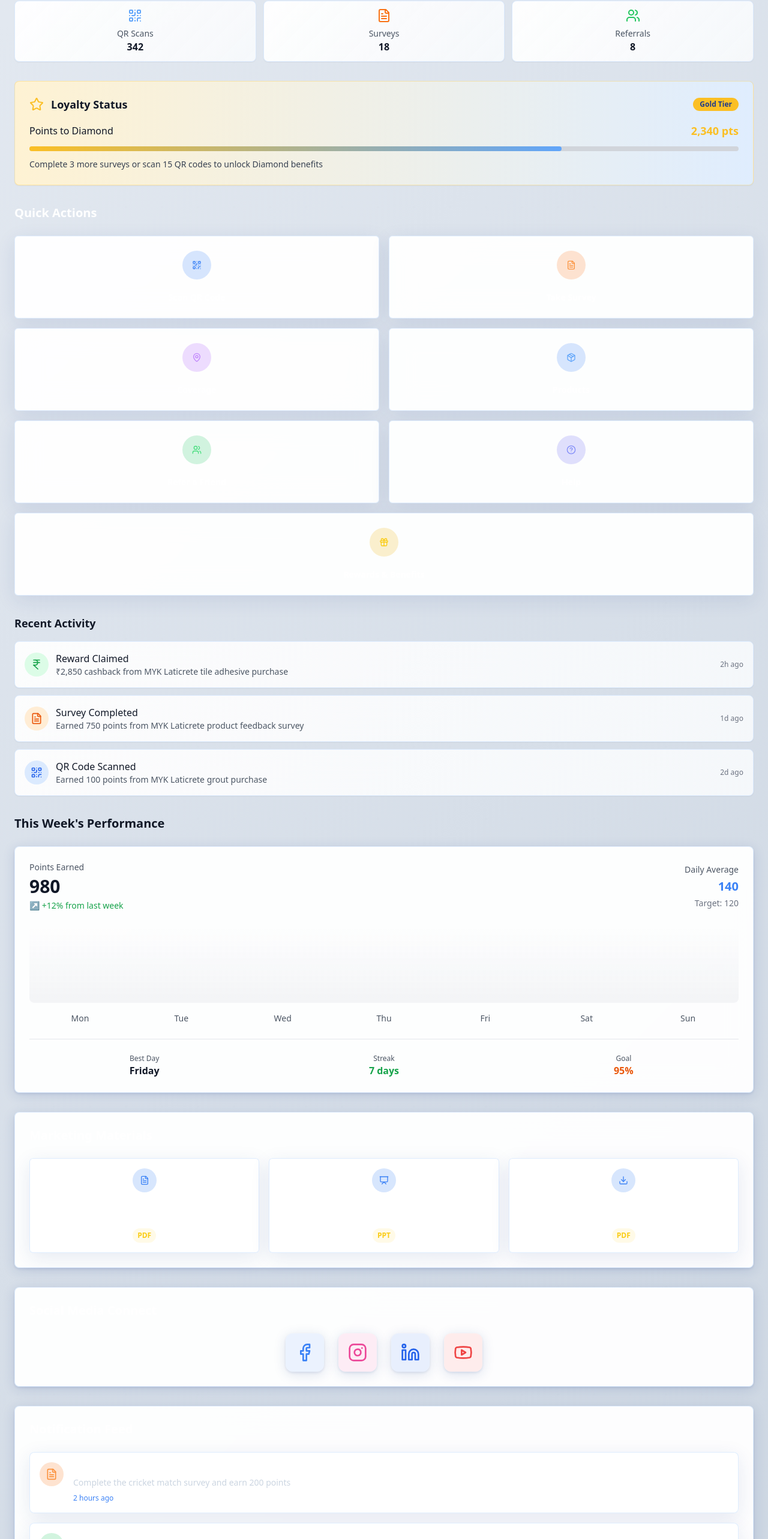
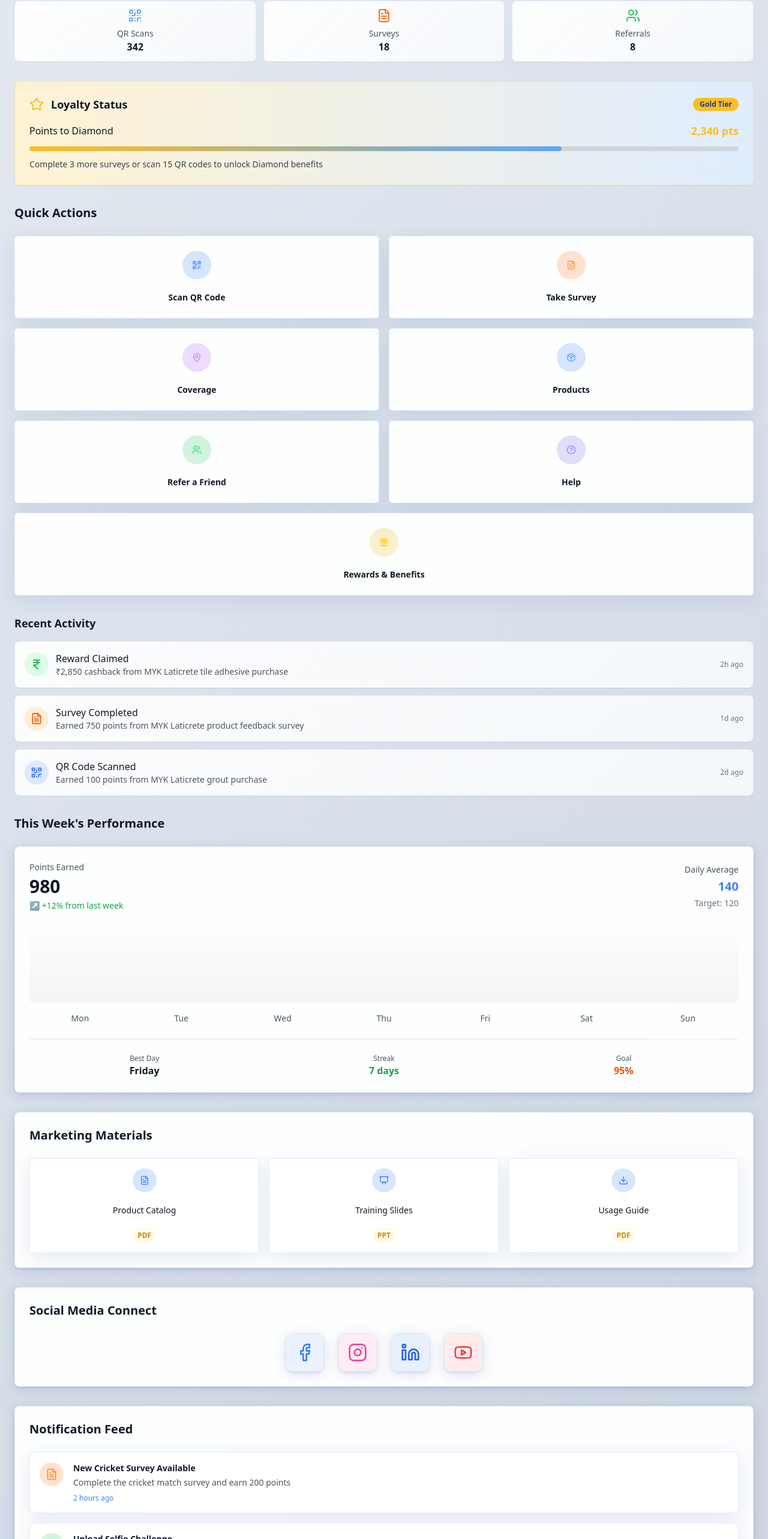
Before and after one commit to coolk4u/loyalty-dem-my-kl, a React (Vite) app: page / in a window 1280 px wide. Shown: the part 225-2791 px from the top of the page at 60% size. Built offline with nearby package versions, Linux system fonts and the light colour scheme.

Commit message:
Fix: Improve font and graph visibility
- Changed font colors to black for Quick Actions, Social Media, Notifications, and QR Scan page.
- Modified the color of the week performance graphs for better visibility.

```diff
--- a/src/components/dashboard/BottomSections.tsx
+++ b/src/components/dashboard/BottomSections.tsx
@@ -42,33 +42,33 @@ const BottomSections = () => {
   return (
     <div className="px-6 space-y-8 pb-8">
       {/* Marketing Materials */}
-      <Card className="glass-card-dark border-white/10 backdrop-blur-lg p-6 shadow-enterprise">
-        <h3 className="text-xl font-bold text-white mb-6">Marketing Materials</h3>
+      <Card className="glass-card-dark border-gray-200 backdrop-blur-lg p-6 shadow-enterprise">
+        <h3 className="text-xl font-bold text-gray-900 mb-6">Marketing Materials</h3>
         <div className="grid grid-cols-3 gap-4">
           {marketingMaterials.map((material, index) => (
             <Button
               key={index}
               variant="outline"
-              className="border-white/20 glass-card-dark text-white hover:bg-white/10 hover:text-white p-4 h-auto flex-col space-y-3 transition-all duration-300 hover:shadow-enterprise"
+              className="border-gray-300 glass-card-dark text-gray-900 hover:bg-gray-100 hover:text-gray-900 p-4 h-auto flex-col space-y-3 transition-all duration-300 hover:shadow-enterprise"
             >
               <div className="w-10 h-10 rounded-full bg-enterprise-accent/20 flex items-center justify-center">
                 <material.icon className="w-5 h-5 text-enterprise-accent" />
               </div>
-              <span className="text-sm text-center text-white font-medium">{material.name}</span>
-              <span className="text-xs text-yellow-400 font-semibold px-2 py-1 bg-yellow-400/10 rounded-full">{material.type}</span>
+              <span className="text-sm text-center text-gray-900 font-medium">{material.name}</span>
+              <span className="text-xs text-yellow-600 font-semibold px-2 py-1 bg-yellow-400/10 rounded-full">{material.type}</span>
             </Button>
           ))}
         </div>
       </Card>
 
       {/* Social Media Connect */}
-      <Card className="glass-card-dark border-white/10 backdrop-blur-lg p-6 shadow-enterprise">
-        <h3 className="text-xl font-bold text-white mb-6">Social Media Connect</h3>
+      <Card className="glass-card-dark border-gray-200 backdrop-blur-lg p-6 shadow-enterprise">
+        <h3 className="text-xl font-bold text-gray-900 mb-6">Social Media Connect</h3>
         <div className="flex justify-center space-x-6">
           {socialMedia.map((social, index) => (
             <div
               key={index}
-              className={`w-16 h-16 ${social.bgColor} backdrop-blur-sm rounded-xl flex items-center justify-center shadow-enterprise hover:shadow-enterprise-lg transition-all duration-300 cursor-pointer hover:scale-110 border border-white/10`}
+              className={`w-16 h-16 ${social.bgColor} backdrop-blur-sm rounded-xl flex items-center justify-center shadow-enterprise hover:shadow-enterprise-lg transition-all duration-300 cursor-pointer hover:scale-110 border border-gray-200`}
             >
               <social.icon className={`w-8 h-8 ${social.color}`} />
             </div>
@@ -77,17 +77,17 @@ const BottomSections = () => {
       </Card>
 
       {/* Notification Feed */}
-      <Card className="glass-card-dark border-white/10 backdrop-blur-lg p-6 shadow-enterprise">
-        <h3 className="text-xl font-bold text-white mb-6">Notification Feed</h3>
+      <Card className="glass-card-dark border-gray-200 backdrop-blur-lg p-6 shadow-enterprise">
+        <h3 className="text-xl font-bold text-gray-900 mb-6">Notification Feed</h3>
         <div className="space-y-4">
           {notifications.map((notification) => (
-            <div key={notification.id} className="flex items-start space-x-4 p-4 glass-card-dark rounded-lg border border-white/5 hover:border-white/20 transition-all duration-300">
+            <div key={notification.id} className="flex items-start space-x-4 p-4 glass-card-dark rounded-lg border border-gray-100 hover:border-gray-300 transition-all duration-300">
               <div className={`w-10 h-10 ${notification.bgColor} rounded-full flex items-center justify-center flex-shrink-0`}>
                 <notification.icon className={`w-5 h-5 ${notification.color}`} />
               </div>
               <div className="flex-1">
-                <h4 className="text-white font-semibold text-sm mb-1">{notification.title}</h4>
-                <p className="text-enterprise-slate-300 text-sm mb-2">{notification.description}</p>
+                <h4 className="text-gray-900 font-semibold text-sm mb-1">{notification.title}</h4>
+                <p className="text-gray-600 text-sm mb-2">{notification.description}</p>
                 <p className="text-enterprise-accent text-xs font-medium">{notification.time}</p>
               </div>
             </div>
--- a/src/components/dashboard/QuickActions.tsx
+++ b/src/components/dashboard/QuickActions.tsx
@@ -7,66 +7,66 @@ import { Link } from 'react-router-dom';
 const QuickActions = () => {
   return (
     <div className="px-6 mb-8">
-      <h3 className="text-xl font-bold mb-6 text-white">Quick Actions</h3>
+      <h3 className="text-xl font-bold mb-6 text-gray-900">Quick Actions</h3>
       <div className="grid grid-cols-2 gap-4">
         <Link to="/qr-scanner">
-          <Button className="glass-card-dark hover:bg-enterprise-accent/20 border border-white/10 text-white p-6 h-auto flex-col space-y-3 w-full transition-all duration-300 hover:shadow-enterprise-lg hover:scale-105 group">
+          <Button className="glass-card-dark hover:bg-enterprise-accent/20 border border-gray-200 text-gray-900 p-6 h-auto flex-col space-y-3 w-full transition-all duration-300 hover:shadow-enterprise-lg hover:scale-105 group">
             <div className="w-12 h-12 rounded-full bg-enterprise-accent/20 flex items-center justify-center group-hover:bg-enterprise-accent/30 transition-colors">
               <QrCode className="w-6 h-6 text-enterprise-accent" />
             </div>
-            <span className="font-semibold">Scan QR Code</span>
+            <span className="font-semibold text-gray-900">Scan QR Code</span>
           </Button>
         </Link>
 
         <Link to="/survey">
-          <Button className="glass-card-dark hover:bg-orange-500/20 border border-white/10 text-white p-6 h-auto flex-col space-y-3 w-full transition-all duration-300 hover:shadow-enterprise-lg hover:scale-105 group">
+          <Button className="glass-card-dark hover:bg-orange-500/20 border border-gray-200 text-gray-900 p-6 h-auto flex-col space-y-3 w-full transition-all duration-300 hover:shadow-enterprise-lg hover:scale-105 group">
             <div className="w-12 h-12 rounded-full bg-orange-500/20 flex items-center justify-center group-hover:bg-orange-500/30 transition-colors">
               <FileText className="w-6 h-6 text-orange-400" />
             </div>
-            <span className="font-semibold">Take Survey</span>
+            <span className="font-semibold text-gray-900">Take Survey</span>
           </Button>
         </Link>
 
         <Link to="/coverage-calculator">
-          <Button className="glass-card-dark hover:bg-purple-500/20 border border-white/10 text-white p-6 h-auto flex-col space-y-3 w-full transition-all duration-300 hover:shadow-enterprise-lg hover:scale-105 group">
+          <Button className="glass-card-dark hover:bg-purple-500/20 border border-gray-200 text-gray-900 p-6 h-auto flex-col space-y-3 w-full transition-all duration-300 hover:shadow-enterprise-lg hover:scale-105 group">
             <div className="w-12 h-12 rounded-full bg-purple-500/20 flex items-center justify-center group-hover:bg-purple-500/30 transition-colors">
               <MapPin className="w-6 h-6 text-purple-400" />
             </div>
-            <span className="font-semibold">Coverage</span>
+            <span className="font-semibold text-gray-900">Coverage</span>
           </Button>
         </Link>
 
         <Link to="/products">
-          <Button className="glass-card-dark hover:bg-blue-500/20 border border-white/10 text-white p-6 h-auto flex-col space-y-3 w-full transition-all duration-300 hover:shadow-enterprise-lg hover:scale-105 group">
+          <Button className="glass-card-dark hover:bg-blue-500/20 border border-gray-200 text-gray-900 p-6 h-auto flex-col space-y-3 w-full transition-all duration-300 hover:shadow-enterprise-lg hover:scale-105 group">
             <div className="w-12 h-12 rounded-full bg-blue-500/20 flex items-center justify-center group-hover:bg-blue-500/30 transition-colors">
               <Package className="w-6 h-6 text-blue-400" />
             </div>
-            <span className="font-semibold">Products</span>
+            <span className="font-semibold text-gray-900">Products</span>
           </Button>
         </Link>
 
         <Link to="/refer-friend">
-          <Button className="glass-card-dark hover:bg-green-500/20 border border-white/10 text-white p-6 h-auto flex-col space-y-3 w-full transition-all duration-300 hover:shadow-enterprise-lg hover:scale-105 group">
+          <Button className="glass-card-dark hover:bg-green-500/20 border border-gray-200 text-gray-900 p-6 h-auto flex-col space-y-3 w-full transition-all duration-300 hover:shadow-enterprise-lg hover:scale-105 group">
             <div className="w-12 h-12 rounded-full bg-green-500/20 flex items-center justify-center group-hover:bg-green-500/30 transition-colors">
               <Users className="w-6 h-6 text-green-400" />
             </div>
-            <span className="font-semibold">Refer a Friend</span>
+            <span className="font-semibold text-gray-900">Refer a Friend</span>
           </Button>
         </Link>
 
-        <Button className="glass-card-dark hover:bg-indigo-500/20 border border-white/10 text-white p-6 h-auto flex-col space-y-3 w-full transition-all duration-300 hover:shadow-enterprise-lg hover:scale-105 group">
+        <Button className="glass-card-dark hover:bg-indigo-500/20 border border-gray-200 text-gray-900 p-6 h-auto flex-col space-y-3 w-full transition-all duration-300 hover:shadow-enterprise-lg hover:scale-105 group">
           <div className="w-12 h-12 rounded-full bg-indigo-500/20 flex items-center justify-center group-hover:bg-indigo-500/30 transition-colors">
             <HelpCircle className="w-6 h-6 text-indigo-400" />
           </div>
-          <span className="font-semibold">Help</span>
+          <span className="font-semibold text-gray-900">Help</span>
         </Button>
 
         <Link to="/rewards" className="col-span-2">
-          <Button className="glass-card-dark hover:bg-yellow-500/20 border border-white/10 text-white p-6 h-auto flex-col space-y-3 w-full transition-all duration-300 hover:shadow-enterprise-lg hover:scale-105 group">
+          <Button className="glass-card-dark hover:bg-yellow-500/20 border border-gray-200 text-gray-900 p-6 h-auto flex-col space-y-3 w-full transition-all duration-300 hover:shadow-enterprise-lg hover:scale-105 group">
             <div className="w-12 h-12 rounded-full bg-yellow-500/20 flex items-center justify-center group-hover:bg-yellow-500/30 transition-colors">
               <Gift className="w-6 h-6 text-yellow-400" />
             </div>
-            <span className="font-semibold">Rewards & Benefits</span>
+            <span className="font-semibold text-gray-900">Rewards & Benefits</span>
           </Button>
         </Link>
       </div>
```
Also changed, not shown: src/components/dashboard/PerformanceChart.tsx (+12 -4 lines), src/pages/QRScanner.tsx (+15 -15 lines).
